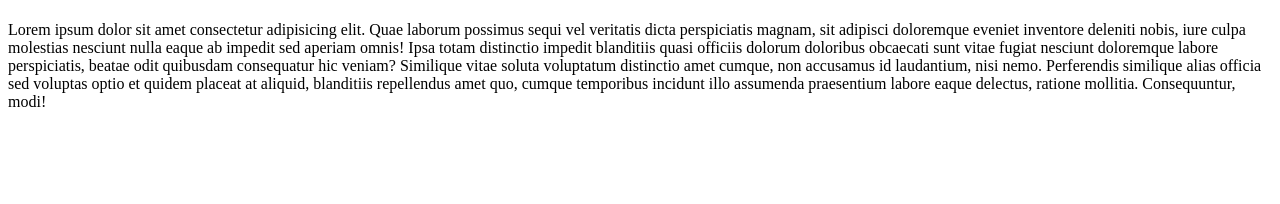
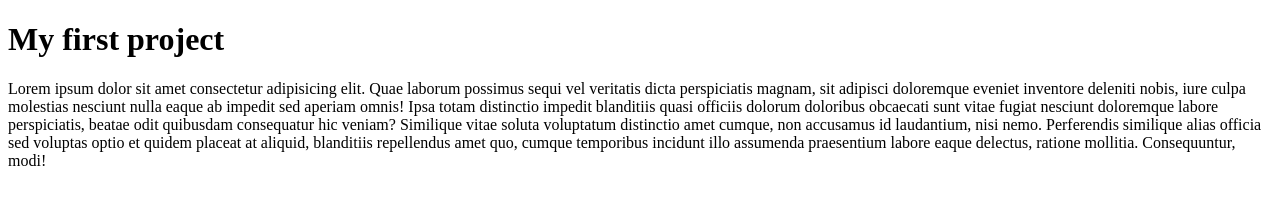
Before and after one commit to shahanazCSE-PUST/my-first-project, a plain HTML site: page index.htm in a window 1280 px wide. Drawn offline with Linux system fonts and the light colour scheme.

Commit message:
new .css file and heading title added

```diff
--- a/index.htm
+++ b/index.htm
@@ -5,10 +5,11 @@
     <meta http-equiv="X-UA-Compatible" content="IE=edge">
     <meta name="viewport" content="width=device-width, initial-scale=1.0">
     <title>My First Project</title>
+    <link rel="stylesheet" href="css/main.css">
 </head>
 <body>
     <div class="container">
-        <h1 class="main-heading"></h1>
+        <h1 class="main-heading">My first project</h1>
         <p class="para">Lorem ipsum dolor sit amet consectetur adipisicing elit. Quae laborum possimus sequi vel veritatis dicta perspiciatis magnam, sit adipisci doloremque eveniet inventore deleniti nobis, iure culpa molestias nesciunt nulla eaque ab impedit sed aperiam omnis! Ipsa totam distinctio impedit blanditiis quasi officiis dolorum doloribus obcaecati sunt vitae fugiat nesciunt doloremque labore perspiciatis, beatae odit quibusdam consequatur hic veniam? Similique vitae soluta voluptatum distinctio amet cumque, non accusamus id laudantium, nisi nemo. Perferendis similique alias officia sed voluptas optio et quidem placeat at aliquid, blanditiis repellendus amet quo, cumque temporibus incidunt illo assumenda praesentium labore eaque delectus, ratione mollitia. Consequuntur, modi!</p>
     </div>
 </body>
```
Also changed, not shown: css/main.css (added).
